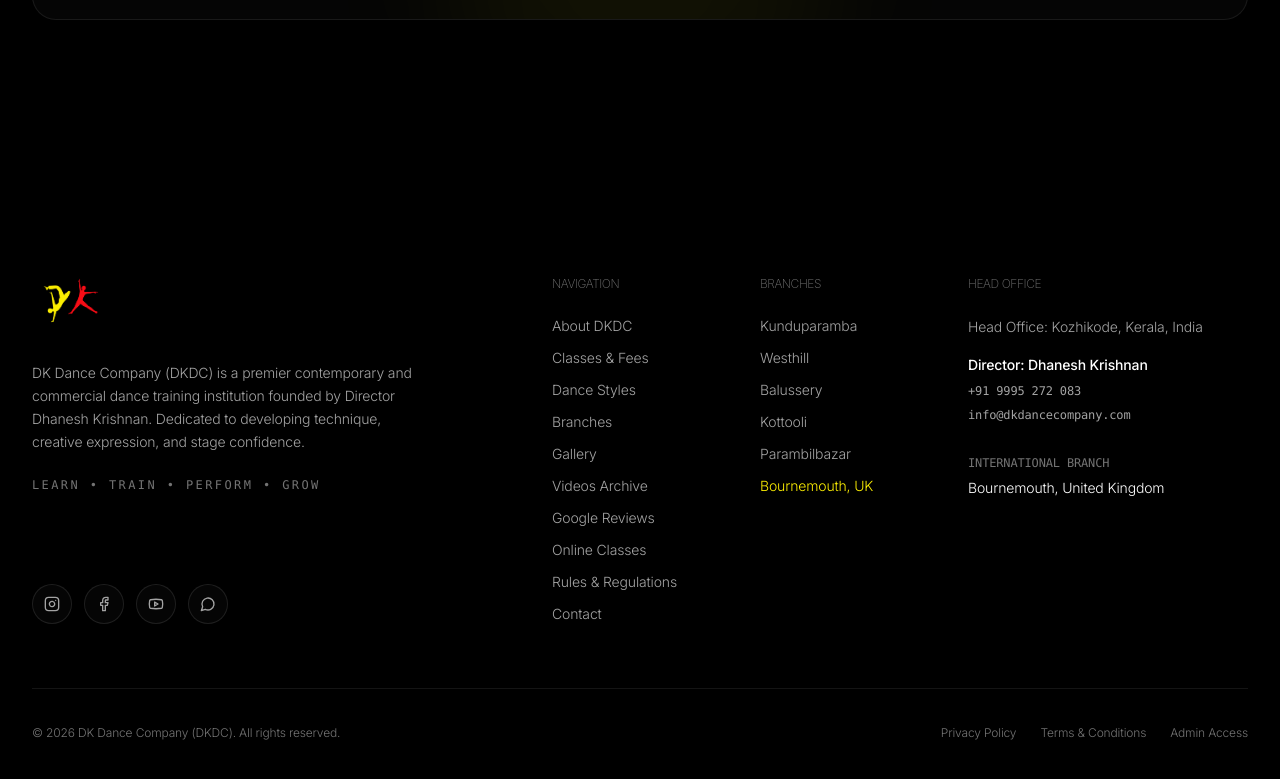
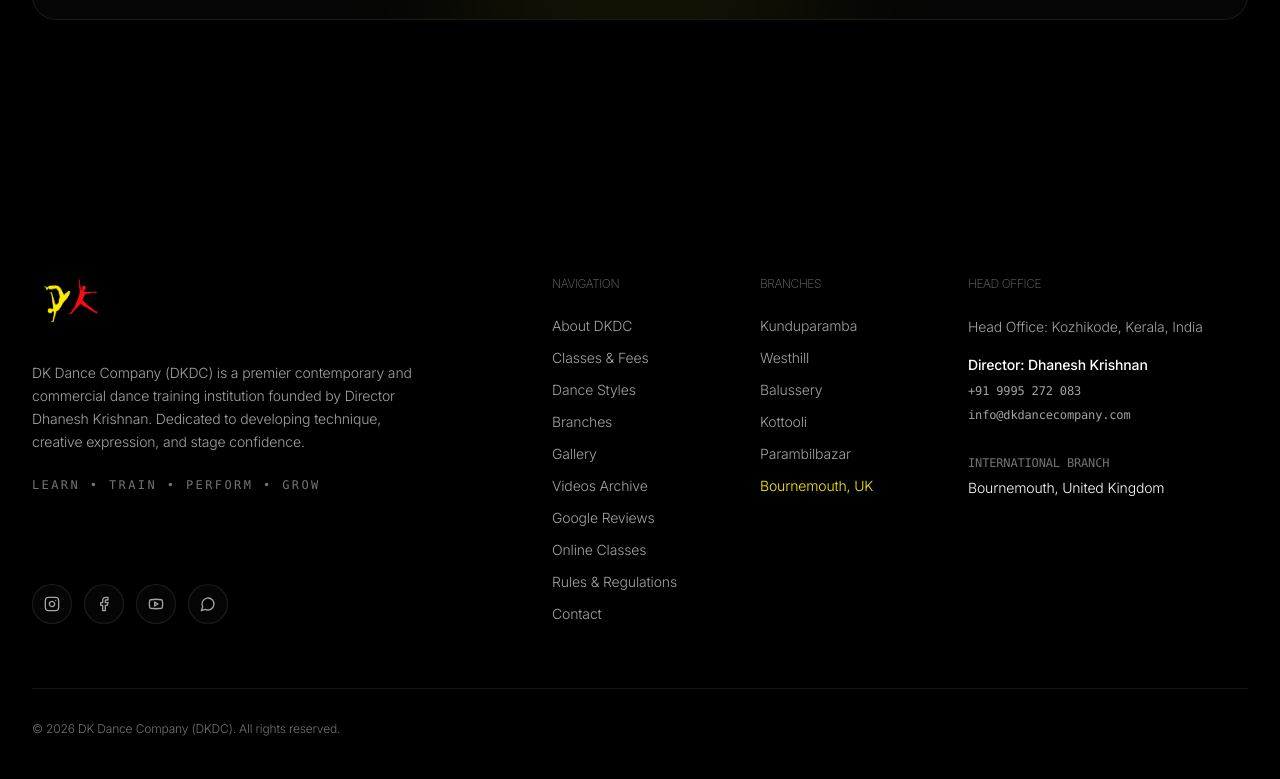
Before and after one commit to dkdancewebsitemail-dotcom/dk-dance, a Next.js app: page /about in a window 1280 px wide. Shown: the part 3652-4431 px from the top of the page. Built offline with nearby package versions, Linux system fonts and the light colour scheme; no server answers; the database is empty; a web font is replaced by a local one.

Commit message:
feat: add Footer component with site navigation and social links

```diff
--- a/src/components/layout/Footer.tsx
+++ b/src/components/layout/Footer.tsx
@@ -220,17 +220,6 @@
           <div>
             © {currentYear} DK Dance Company (DKDC). All rights reserved.
           </div>
-          <div className="flex flex-wrap items-center justify-center gap-4 sm:gap-6">
-            <Link href="/privacy" className="hover:text-neutral-300 transition-colors duration-150 py-1">
-              Privacy Policy
-            </Link>
-            <Link href="/terms" className="hover:text-neutral-300 transition-colors duration-150 py-1">
-              Terms & Conditions
-            </Link>
-            <Link href="/admin/login" className="hover:text-neutral-300 transition-colors duration-150 py-1">
-              Admin Access
-            </Link>
-          </div>
         </div>
       </div>
     </footer>
```
